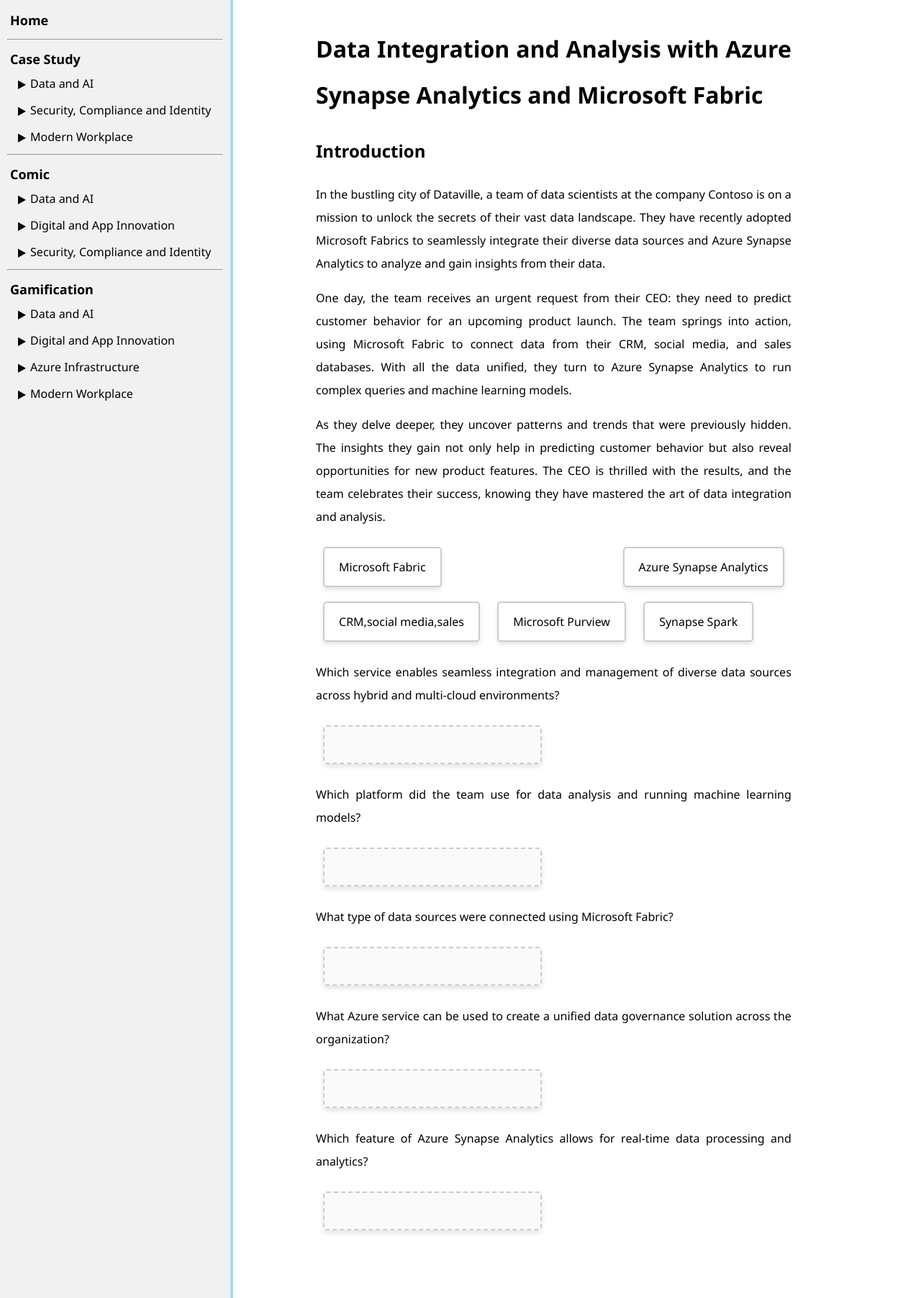
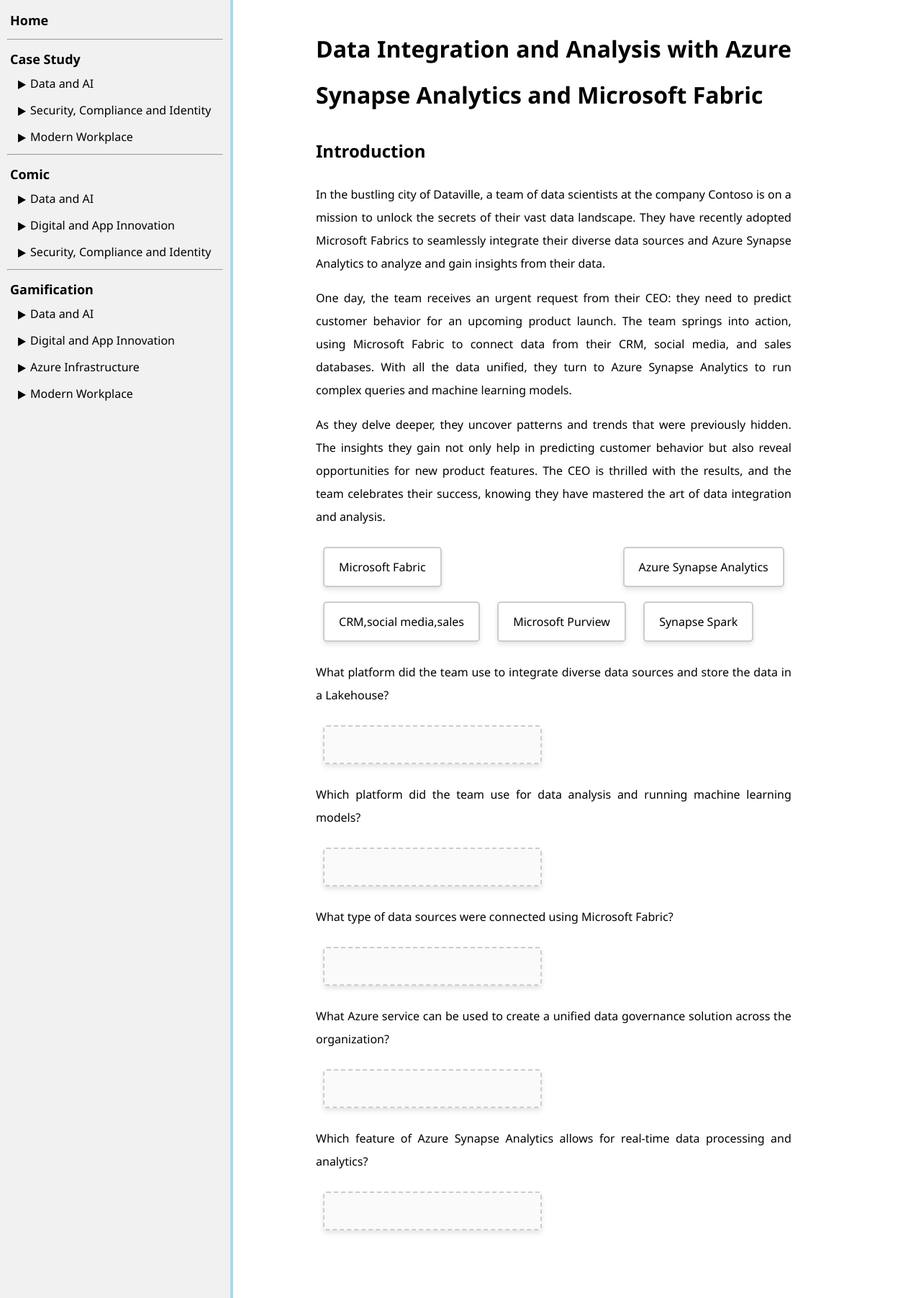
Before and after one commit to ningweinw/iengage, a Jekyll site: the page built from project-files/case-study/Data and AI/Data Integration and Analysis.md, in a window 1280 px wide. Shown: the whole page at 72% size. Built offline with Jekyll 4.4.1, drawn with Linux system fonts in a browser that asks for light colours.

Commit message:
Update Data Integration and Analysis.md

```diff
--- a/project-files/case-study/Data and AI/Data Integration and Analysis.md
+++ b/project-files/case-study/Data and AI/Data Integration and Analysis.md
@@ -88,7 +88,7 @@
         <div class="draggable-text" draggable="true" ondragstart="drag(event)" id="synapseSpark">Synapse Spark</div>
     </div>
     <div>
-        <p>Which service enables seamless integration and management of diverse data sources across hybrid and multi-cloud environments?</p>
+        <p>What platform did the team use to integrate diverse data sources and store the data in a Lakehouse?</p>
         <div class="drop-area" ondrop="drop(event)" ondragover="allowDrop(event)" data-answer="azureDataFabrics"></div>
     </div>
     <div>
```
